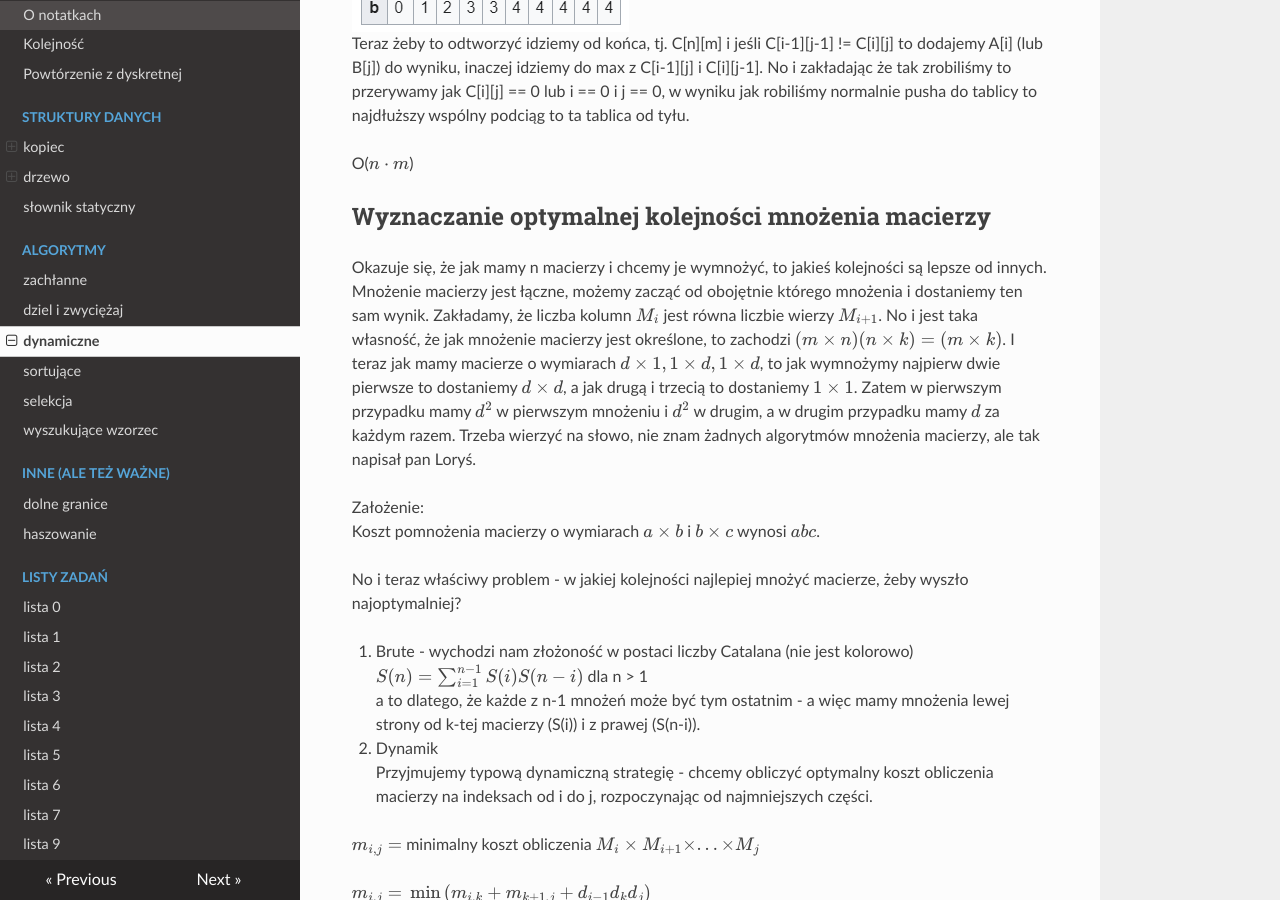
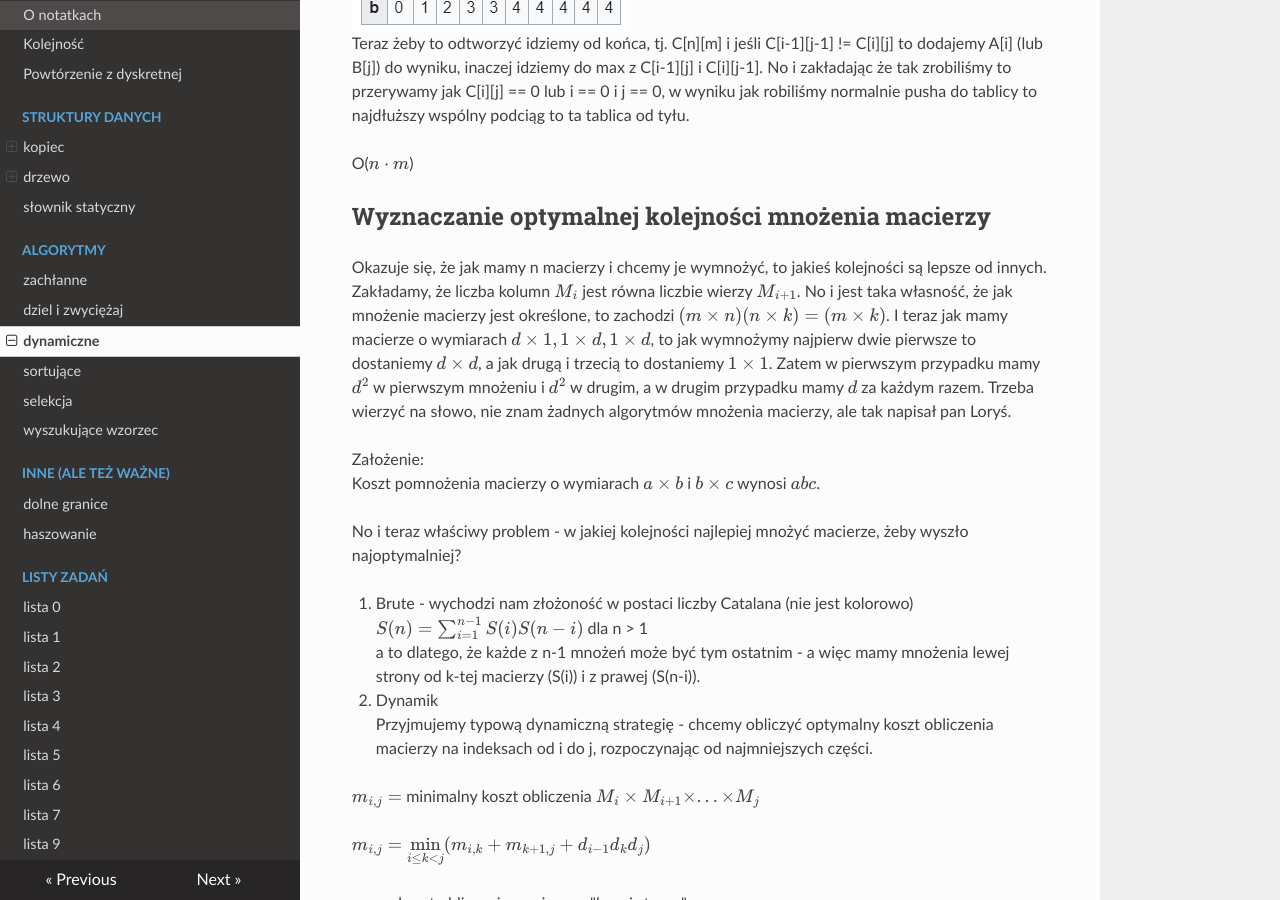
Before and after one commit to const-dominik/aisd-notatki, an MkDocs documentation site: the page built from docs/dynamic/dynamic.md, in a window 1280 px wide and 900 px high, scrolled down 3704 px. Built offline with MkDocs 1.6.1, drawn with Linux system fonts in a browser that asks for light colours; nearby versions of some CDN libraries.

Commit message:
fix(dynamic): terrible blunder

```diff
--- a/docs/dynamic/dynamic.md
+++ b/docs/dynamic/dynamic.md
@@ -95,7 +95,7 @@
 
 ## Wyznaczanie optymalnej kolejności mnożenia macierzy
 
-Okazuje się, że jak mamy n macierzy i chcemy je wymnożyć, to jakieś kolejności są lepsze od innych. Mnożenie macierzy jest łączne, możemy zacząć od obojętnie którego mnożenia i dostaniemy ten sam wynik. Zakładamy, że liczba kolumn !!M_i!! jest równa liczbie wierzy !!M\_{i+1}!!. No i jest taka własność, że jak mnożenie macierzy jest określone, to zachodzi !!(m \times n)(n \times k) = (m \times k)!!. I teraz jak mamy macierze o wymiarach !!d \times 1, 1 \times d, 1 \times d!!, to jak wymnożymy najpierw dwie pierwsze to dostaniemy !! d \times d !!, a jak drugą i trzecią to dostaniemy !! 1 \times 1 !!. Zatem w pierwszym przypadku mamy !!d^2!! w pierwszym mnożeniu i !!d^2!! w drugim, a w drugim przypadku mamy !!d!! za każdym razem. Trzeba wierzyć na słowo, nie znam żadnych algorytmów mnożenia macierzy, ale tak napisał pan Loryś.
+Okazuje się, że jak mamy n macierzy i chcemy je wymnożyć, to jakieś kolejności są lepsze od innych. Zakładamy, że liczba kolumn !!M_i!! jest równa liczbie wierzy !!M\_{i+1}!!. No i jest taka własność, że jak mnożenie macierzy jest określone, to zachodzi !!(m \times n)(n \times k) = (m \times k)!!. I teraz jak mamy macierze o wymiarach !!d \times 1, 1 \times d, 1 \times d!!, to jak wymnożymy najpierw dwie pierwsze to dostaniemy !! d \times d !!, a jak drugą i trzecią to dostaniemy !! 1 \times 1 !!. Zatem w pierwszym przypadku mamy !!d^2!! w pierwszym mnożeniu i !!d^2!! w drugim, a w drugim przypadku mamy !!d!! za każdym razem. Trzeba wierzyć na słowo, nie znam żadnych algorytmów mnożenia macierzy, ale tak napisał pan Loryś.
 
 Założenie:
 Koszt pomnożenia macierzy o wymiarach !!a \times b!! i !!b \times c!! wynosi !!abc!!.
```
